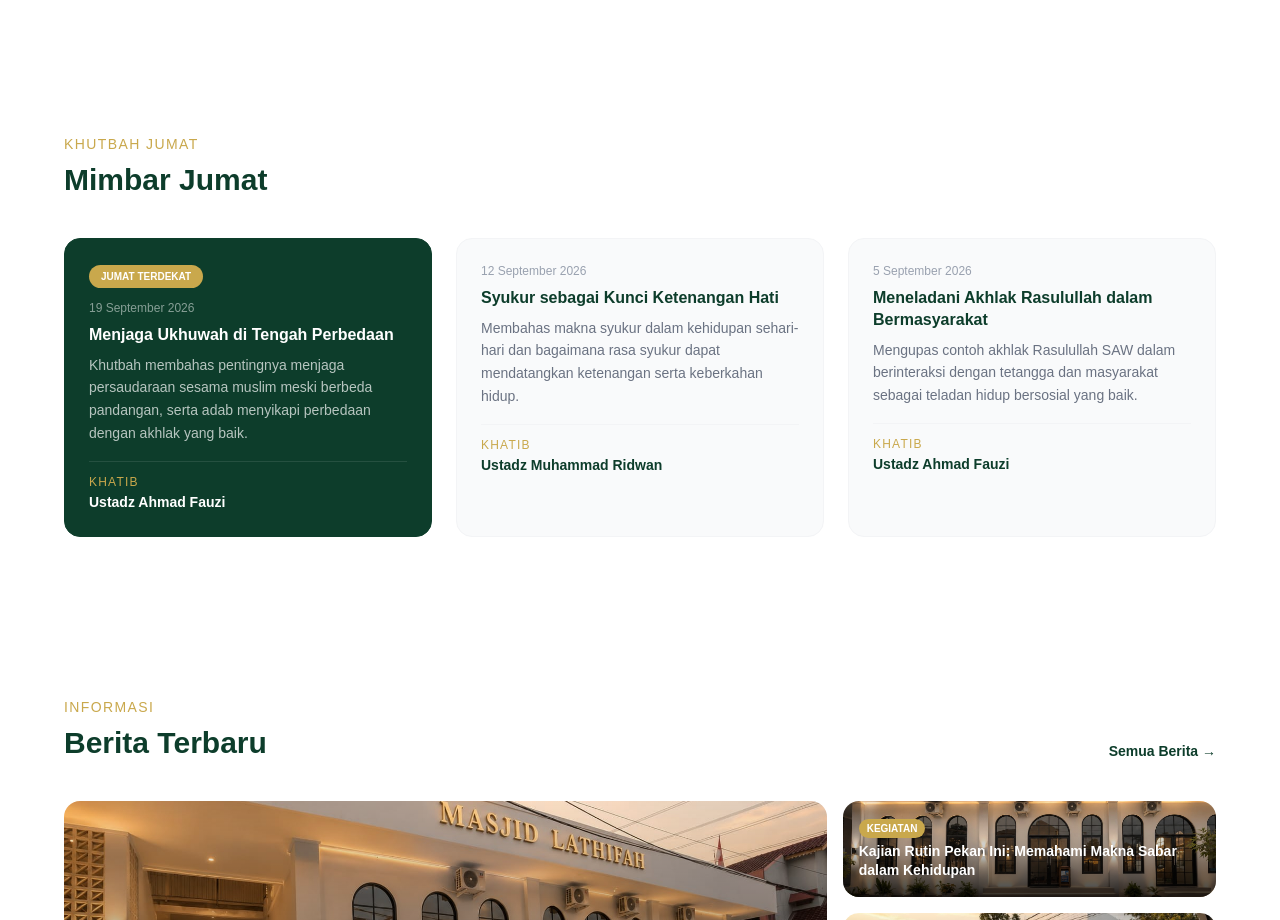
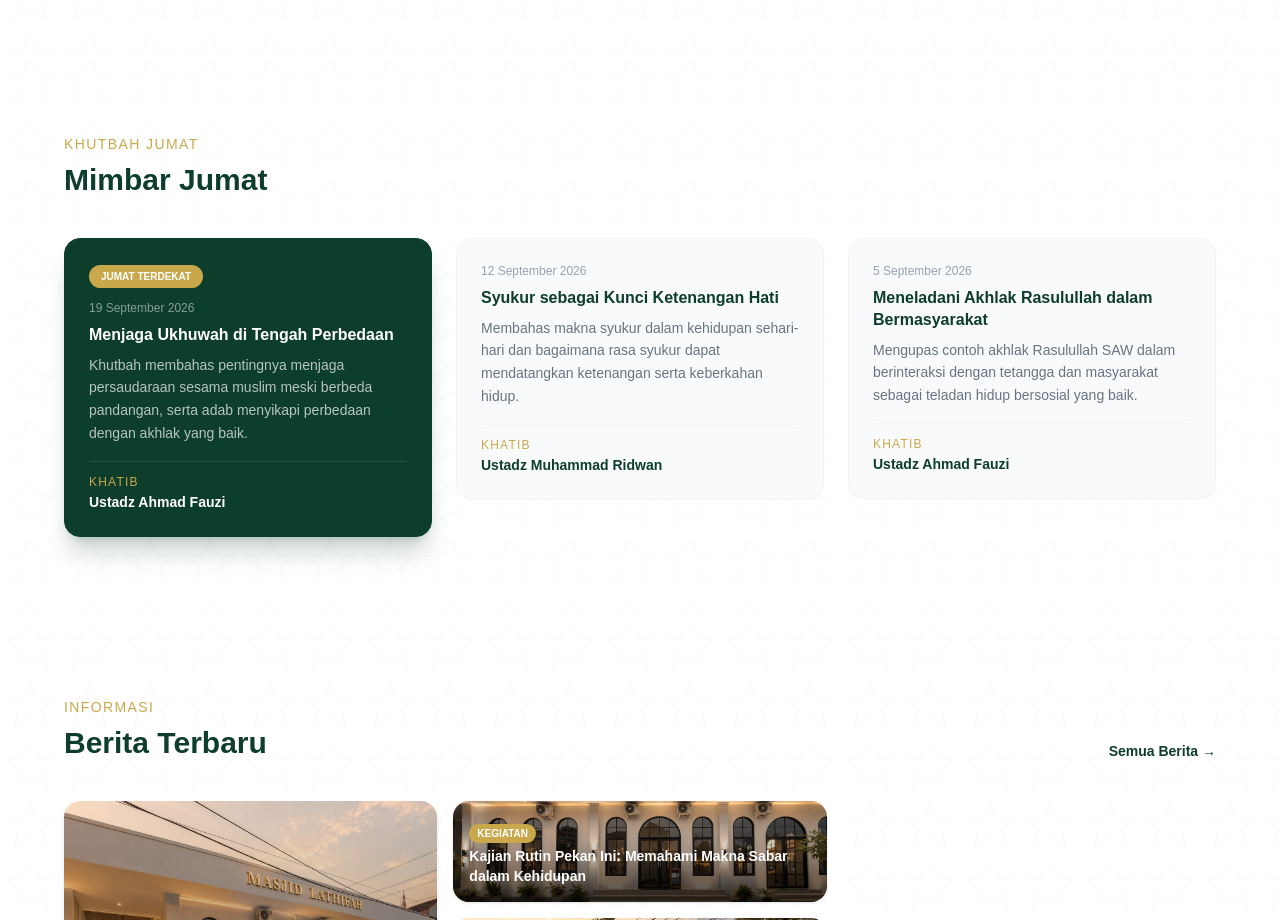
Before and after one commit to awb2201-awan/website-masjid, a Next.js app: page / in a window 1280 px wide. Shown: the part 1880-2800 px from the top of the page. Built offline with nearby package versions, Linux system fonts and the light colour scheme; no server answers.

Commit message:
add: animasi scroll

```diff
--- a/src/app/page.js
+++ b/src/app/page.js
@@ -1,5 +1,5 @@
 'use client'
-import { useState, useEffect } from 'react'
+import { useState, useEffect, useRef } from 'react'
 import Image from 'next/image'
 import JADWAL_FALLBACK from '@/data/jadwal.json'
 import MITRA from '@/data/mitra.json'
@@ -13,6 +13,54 @@ const LAYANAN = [
   { icon: '👶', judul: 'TPA / TPQ',          desc: 'Bimbingan Al-Qur\'an untuk anak-anak di lingkungan masjid.' },
   { icon: '❤️', judul: 'Sosial & Zakat',     desc: 'Pengelolaan zakat, infaq, sedekah, dan santunan dhuafa.' },
 ]
+
+/* ── HELPER: animasi muncul pas discroll ── */
+function Reveal({ children, delay = 0 }) {
+  const elRef = useRef(null)
+  const [visible, setVisible] = useState(false)
+
+  useEffect(() => {
+    const obs = new IntersectionObserver(
+      ([entry]) => {
+        if (entry.isIntersecting) {
+          setVisible(true)
+          obs.disconnect()
+        }
+      },
+      { threshold: 0.15 }
+    )
+    if (elRef.current) obs.observe(elRef.current)
+    return () => obs.disconnect()
+  }, [])
+
+  return (
+    <div
+      ref={elRef}
+      style={{ transitionDelay: `${delay}ms` }}
+      className={`transition-all duration-700 ease-out ${
+        visible ? 'opacity-100 translate-y-0' : 'opacity-0 translate-y-8'
+      }`}
+    >
+      {children}
+    </div>
+  )
+}
+
+/* ── HELPER: pattern dekoratif islami ── */
+function IslamicPattern({ className = '' }) {
+  return (
+    <svg className={`absolute pointer-events-none ${className}`} width="100%" height="100%" xmlns="http://www.w3.org/2000/svg">
+      <defs>
+        <pattern id="islamic-star" width="60" height="60" patternUnits="userSpaceOnUse">
+          <g fill="none" stroke="currentColor" strokeWidth="1">
+            <path d="M30 5 L38 22 L55 22 L41 33 L47 50 L30 39 L13 50 L19 33 L5 22 L22 22 Z" />
+          </g>
+        </pattern>
+      </defs>
+      <rect width="100%" height="100%" fill="url(#islamic-star)" />
+    </svg>
+  )
+}
 
 function Navbar({ onDonasi }) {
   const [scrolled, setScrolled] = useState(false)
@@ -37,7 +85,6 @@ function Navbar({ onDonasi }) {
           </div>
         </div>
 
-        {/* Menu desktop */}
         <div className="hidden md:flex items-center gap-8">
           {MENU.map(m => (
             <a key={m} href={`#${m.toLowerCase()}`}
@@ -46,12 +93,11 @@ function Navbar({ onDonasi }) {
             </a>
           ))}
           <button onClick={onDonasi}
-            className="bg-[#c9a84c] hover:bg-[#b8963e] text-white text-sm font-semibold px-5 py-2 rounded-full transition-colors">
+            className="bg-[#c9a84c] hover:bg-[#b8963e] text-white text-sm font-semibold px-5 py-2 rounded-full shadow-lg shadow-[#c9a84c]/20 hover:shadow-xl hover:shadow-[#c9a84c]/30 hover:scale-105 transition-all duration-300">
             Donasi
           </button>
         </div>
 
-        {/* Tombol hamburger - mobile only */}
         <button
           onClick={() => setMenuOpen(!menuOpen)}
           className="md:hidden text-white p-2"
@@ -69,7 +115,6 @@ function Navbar({ onDonasi }) {
         </button>
       </div>
 
-      {/* Dropdown menu - mobile only */}
       <div className={`md:hidden overflow-hidden transition-all duration-300 ${menuOpen ? 'max-h-96' : 'max-h-0'}`}>
         <div className="px-6 pb-4 flex flex-col gap-1">
           {MENU.map(m => (
@@ -94,7 +139,7 @@ function SectionJadwal() {
   const [tanggal, setTanggal] = useState('')
   const [timings, setTimings] = useState(null)
   const [hijri, setHijri] = useState(null)
-  const [status, setStatus] = useState('loading') // loading | ok | denied | error
+  const [status, setStatus] = useState('loading')
   const [nextInfo, setNextInfo] = useState(null)
 
   useEffect(() => {
@@ -184,8 +229,10 @@ function SectionJadwal() {
     : JADWAL_FALLBACK
 
   return (
-    <section id="jadwal" className="bg-[#0d3d2b] py-16 px-6">
-      <div className="max-w-6xl mx-auto">
+    <section id="jadwal" className="relative bg-[#0d3d2b] py-16 px-6 overflow-hidden">
+      <IslamicPattern className="inset-0 text-[#c9a84c] opacity-[0.04]" />
+      <div className="max-w-6xl mx-auto relative">
+        <Reveal>
           <div className="text-center mb-6">
             <p className="text-[#c9a84c] text-sm uppercase tracking-widest mb-2">Waktu Ibadah</p>
             <h2 className="text-white text-3xl font-bold mb-2">Jadwal Sholat Hari Ini</h2>
@@ -217,21 +264,24 @@ function SectionJadwal() {
               </p>
             </div>
           )}
+        </Reveal>
 
         <div className="grid grid-cols-2 sm:grid-cols-5 gap-4">
-          {dataTampil.map(j => {
+          {dataTampil.map((j, i) => {
             const aktif = nextInfo && nextInfo.nama === j.nama
             return (
-              <div key={j.nama}
-                className={`rounded-2xl py-6 text-center border transition-colors ${
+              <Reveal key={j.nama} delay={i * 80}>
+                <div
+                  className={`rounded-2xl py-6 text-center border transition-all duration-300 hover:-translate-y-1 ${
                     aktif
-                    ? 'bg-[#c9a84c]/20 border-[#c9a84c]'
-                    : 'bg-white/5 border-[#c9a84c]/20 hover:border-[#c9a84c]/50'
+                      ? 'bg-[#c9a84c]/20 border-[#c9a84c] shadow-lg shadow-[#c9a84c]/20'
+                      : 'bg-white/5 border-[#c9a84c]/20 hover:border-[#c9a84c]/50 hover:bg-white/10'
                   }`}>
                   <p className="text-white/60 text-xs uppercase tracking-widest mb-2">{j.nama}</p>
                   <p className="text-white font-bold text-xl">{j.waktu}</p>
                   <p className="text-[#c9a84c] text-xs mt-1">WIB</p>
                 </div>
+              </Reveal>
             )
           })}
         </div>
@@ -270,17 +320,21 @@ function DonasiOverlay({ onClose }) {
 
 function SectionMimbarJumat() {
   return (
-    <section id="mimbar-jumat" className="bg-white py-20 px-6">
-      <div className="max-w-6xl mx-auto">
+    <section id="mimbar-jumat" className="relative bg-white py-20 px-6 overflow-hidden">
+      <IslamicPattern className="inset-0 text-[#0d3d2b] opacity-[0.025]" />
+      <div className="max-w-6xl mx-auto relative">
+        <Reveal>
           <p className="text-[#c9a84c] text-sm uppercase tracking-widest mb-2">Khutbah Jumat</p>
           <h2 className="text-[#0d3d2b] text-3xl font-bold mb-10">Mimbar Jumat</h2>
+        </Reveal>
         <div className="grid grid-cols-1 md:grid-cols-3 gap-6">
           {MIMBAR_JUMAT.map((m, i) => (
-            <div key={i}
-              className={`rounded-2xl p-6 border transition-all ${
+            <Reveal key={i} delay={i * 100}>
+              <div
+                className={`rounded-2xl p-6 border transition-all duration-300 hover:-translate-y-1 ${
                   i === 0
-                  ? 'bg-[#0d3d2b] border-[#0d3d2b] text-white'
-                  : 'bg-gray-50 border-gray-100 hover:border-[#c9a84c]/30'
+                    ? 'bg-[#0d3d2b] border-[#0d3d2b] text-white shadow-xl shadow-[#0d3d2b]/20'
+                    : 'bg-gray-50 border-gray-100 hover:border-[#c9a84c]/40 hover:shadow-lg'
                 }`}>
                 {i === 0 && (
                   <span className="inline-block bg-[#c9a84c] text-white text-[10px] font-bold px-3 py-1 rounded-full mb-3">
@@ -295,10 +349,11 @@ function SectionMimbarJumat() {
                   {m.ringkasan}
                 </p>
                 <div className={`pt-3 border-t ${i === 0 ? 'border-white/10' : 'border-gray-100'}`}>
-                <p className={`text-xs uppercase tracking-widest mb-0.5 ${i === 0 ? 'text-[#c9a84c]' : 'text-[#c9a84c]'}`}>Khatib</p>
+                  <p className="text-xs uppercase tracking-widest mb-0.5 text-[#c9a84c]">Khatib</p>
                   <p className={`text-sm font-semibold ${i === 0 ? 'text-white' : 'text-[#0d3d2b]'}`}>{m.khatib}</p>
                 </div>
               </div>
+            </Reveal>
           ))}
         </div>
       </div>
@@ -308,19 +363,24 @@ function SectionMimbarJumat() {
 
 function SectionPengurus() {
   return (
-    <section id="pengurus" className="bg-gray-50 py-20 px-6">
-      <div className="max-w-6xl mx-auto">
+    <section id="pengurus" className="relative bg-gray-50 py-20 px-6 overflow-hidden">
+      <IslamicPattern className="inset-0 text-[#0d3d2b] opacity-[0.03]" />
+      <div className="max-w-6xl mx-auto relative">
+        <Reveal>
           <p className="text-[#c9a84c] text-sm uppercase tracking-widest mb-2">Struktur Organisasi</p>
           <h2 className="text-[#0d3d2b] text-3xl font-bold mb-10">Pengurus DKM Lathifah</h2>
+        </Reveal>
         <div className="grid grid-cols-2 sm:grid-cols-4 gap-6">
-          {PENGURUS.map(p => (
-            <div key={p.nama} className="text-center group">
-              <div className="w-24 h-24 mx-auto rounded-full bg-[#0d3d2b] flex items-center justify-center mb-4 border-4 border-white shadow-md group-hover:border-[#c9a84c]/40 transition-colors">
+          {PENGURUS.map((p, i) => (
+            <Reveal key={p.nama} delay={i * 80}>
+              <div className="text-center group">
+                <div className="w-24 h-24 mx-auto rounded-full bg-[#0d3d2b] flex items-center justify-center mb-4 border-4 border-white shadow-md group-hover:shadow-xl group-hover:border-[#c9a84c]/40 group-hover:-translate-y-1 transition-all duration-300">
                   <span className="text-[#c9a84c] font-extrabold text-xl">{p.inisial}</span>
                 </div>
                 <p className="font-bold text-[#0d3d2b] text-sm leading-snug">{p.nama}</p>
                 <p className="text-gray-400 text-xs mt-1">{p.jabatan}</p>
               </div>
+            </Reveal>
           ))}
         </div>
       </div>
@@ -332,8 +392,10 @@ function SectionBerita() {
   const featured = BERITA_ALL[0]
   const smalls   = BERITA_ALL.slice(1, 4)
   return (
-    <section id="berita" className="bg-white py-20 px-6">
-      <div className="max-w-6xl mx-auto">
+    <section id="berita" className="relative bg-white py-20 px-6 overflow-hidden">
+      <IslamicPattern className="inset-0 text-[#0d3d2b] opacity-[0.025]" />
+      <div className="max-w-6xl mx-auto relative">
+        <Reveal>
           <div className="flex justify-between items-end mb-10">
             <div>
               <p className="text-[#c9a84c] text-sm uppercase tracking-widest mb-2">Informasi</p>
@@ -343,10 +405,12 @@ function SectionBerita() {
               Semua Berita →
             </a>
           </div>
+        </Reveal>
 
         <div className="grid grid-cols-1 lg:grid-cols-3 gap-4">
           {featured && (
-            <div className="lg:col-span-2 relative rounded-2xl overflow-hidden h-80 group cursor-pointer">
+            <Reveal>
+              <div className="lg:col-span-2 relative rounded-2xl overflow-hidden h-80 group cursor-pointer shadow-md hover:shadow-2xl transition-shadow duration-300">
                 <Image src={featured.img} alt={featured.judul} fill className="object-cover group-hover:scale-105 transition-transform duration-500" />
                 <div className="absolute inset-0 bg-gradient-to-t from-black/80 via-black/30 to-transparent" />
                 <div className="absolute bottom-0 left-0 p-6">
@@ -357,11 +421,13 @@ function SectionBerita() {
                   <p className="text-white/70 text-sm line-clamp-2">{featured.ringkasan}</p>
                 </div>
               </div>
+            </Reveal>
           )}
 
           <div className="flex flex-col gap-4">
-            {smalls.map(b => (
-              <div key={b.id} className="relative rounded-2xl overflow-hidden h-[calc((320px-16px)/3)] group cursor-pointer flex-1">
+            {smalls.map((b, i) => (
+              <Reveal key={b.id} delay={i * 100}>
+                <div className="relative rounded-2xl overflow-hidden h-[calc((320px-16px)/3)] group cursor-pointer shadow-sm hover:shadow-lg transition-shadow duration-300">
                   <Image src={b.img} alt={b.judul} fill className="object-cover group-hover:scale-105 transition-transform duration-500" />
                   <div className="absolute inset-0 bg-gradient-to-t from-black/80 via-black/20 to-transparent" />
                   <div className="absolute bottom-0 left-0 p-4">
@@ -371,6 +437,7 @@ function SectionBerita() {
                     <p className="text-white font-semibold text-sm line-clamp-2 leading-snug">{b.judul}</p>
                   </div>
                 </div>
+              </Reveal>
             ))}
           </div>
         </div>
@@ -386,10 +453,12 @@ function SectionMitra() {
         <p className="text-[#0d3d2b]/40 text-xs uppercase tracking-widest font-bold">Mitra & Kolaborasi</p>
       </div>
       <div className="relative">
+        <div className="absolute left-0 top-0 bottom-0 w-16 bg-gradient-to-r from-gray-50 to-transparent z-10" />
+        <div className="absolute right-0 top-0 bottom-0 w-16 bg-gradient-to-l from-gray-50 to-transparent z-10" />
         <div className="flex gap-6 animate-[marquee_20s_linear_infinite] w-max">
           {[...MITRA, ...MITRA].map((m, i) => (
             <div key={i}
-              className="flex-shrink-0 w-32 h-16 bg-white rounded-xl border border-gray-100 shadow-sm flex flex-col items-center justify-center gap-1 px-3">
+              className="flex-shrink-0 w-32 h-16 bg-white rounded-xl border border-gray-100 shadow-sm hover:shadow-md hover:border-[#c9a84c]/30 transition-all flex flex-col items-center justify-center gap-1 px-3">
               <span className="text-[#0d3d2b] font-extrabold text-sm">{m.inisial}</span>
               <span className="text-gray-400 text-[10px] text-center leading-tight">{m.nama}</span>
             </div>
@@ -422,6 +491,7 @@ export default function Home() {
         <div className="absolute inset-0 bg-gradient-to-t from-[#0d3d2b]/90 via-transparent to-transparent" />
         <div className="relative z-10 max-w-6xl mx-auto px-6 w-full pt-24 pb-16">
           <div className="max-w-2xl">
+            <Reveal>
               <p className="text-[#c9a84c] text-sm tracking-widest uppercase mb-3">بِسْمِ اللَّهِ الرَّحْمَنِ الرَّحِيمِ</p>
               <p className="text-white/60 text-sm tracking-widest uppercase mb-4">Selamat Datang di</p>
               <h1 className="text-white text-5xl lg:text-7xl font-extrabold leading-tight mb-2">Masjid</h1>
@@ -431,13 +501,14 @@ export default function Home() {
                 informasi dan kegiatan Masjid Lathifah.
               </p>
               <div className="flex gap-4">
-              <a href="#tentang" className="bg-[#c9a84c] hover:bg-[#b8963e] text-white font-semibold px-6 py-3 rounded-full transition-colors">
+                <a href="#tentang" className="bg-[#c9a84c] hover:bg-[#b8963e] text-white font-semibold px-6 py-3 rounded-full shadow-lg shadow-[#c9a84c]/30 hover:shadow-xl hover:shadow-[#c9a84c]/40 hover:scale-105 transition-all duration-300">
                   Kenal Masjid
                 </a>
-              <a href="#jadwal" className="border border-white/40 hover:border-white text-white font-semibold px-6 py-3 rounded-full transition-colors">
+                <a href="#jadwal" className="border border-white/40 hover:border-white hover:bg-white/10 text-white font-semibold px-6 py-3 rounded-full backdrop-blur-sm hover:scale-105 transition-all duration-300">
                   Lihat Jadwal Sholat
                 </a>
               </div>
+            </Reveal>
           </div>
         </div>
       </section>
@@ -449,28 +520,34 @@ export default function Home() {
             { icon: '🕌', judul: 'Tentang Masjid', sub: 'Profil & informasi', href: '#tentang' },
             { icon: '📅', judul: 'Kegiatan',        sub: 'Agenda & program',   href: '#layanan' },
             { icon: '📰', judul: 'Berita',           sub: 'Info terkini',       href: '#berita' },
-          ].map(item => (
-            <a key={item.judul} href={item.href}
-               className="flex items-center gap-4 p-4 border border-gray-100 rounded-2xl hover:border-[#c9a84c]/40 hover:shadow-sm transition-all group">
-              <div className="w-10 h-10 rounded-xl bg-[#0d3d2b]/10 flex items-center justify-center text-xl flex-shrink-0">
+          ].map((item, i) => (
+            <Reveal key={item.judul} delay={i * 100}>
+              <a href={item.href}
+                 className="flex items-center gap-4 p-4 border border-gray-100 rounded-2xl hover:border-[#c9a84c]/40 hover:shadow-md hover:-translate-y-0.5 transition-all duration-300 group">
+                <div className="w-10 h-10 rounded-xl bg-[#0d3d2b]/10 flex items-center justify-center text-xl flex-shrink-0 group-hover:bg-[#c9a84c]/20 transition-colors">
                   {item.icon}
                 </div>
                 <div className="flex-1">
                   <p className="font-semibold text-[#0d3d2b] text-sm">{item.judul}</p>
                   <p className="text-gray-400 text-xs">{item.sub}</p>
                 </div>
-              <span className="text-gray-300 group-hover:text-[#c9a84c] transition-colors">→</span>
+                <span className="text-gray-300 group-hover:text-[#c9a84c] group-hover:translate-x-1 transition-all">→</span>
               </a>
+            </Reveal>
           ))}
         </div>
       </section>
 
       {/* ── TENTANG ── */}
-      <section id="tentang" className="bg-gray-50 py-20 px-6">
-        <div className="max-w-6xl mx-auto">
+      <section id="tentang" className="relative bg-gray-50 py-20 px-6 overflow-hidden">
+        <IslamicPattern className="inset-0 text-[#0d3d2b] opacity-[0.03]" />
+        <div className="max-w-6xl mx-auto relative">
+          <Reveal>
             <p className="text-[#c9a84c] text-sm uppercase tracking-widest mb-2">Tentang Kami</p>
             <h2 className="text-[#0d3d2b] text-3xl font-bold mb-10">Masjid Lathifah</h2>
+          </Reveal>
           <div className="grid grid-cols-1 lg:grid-cols-2 gap-12 items-center">
+            <Reveal>
               <div>
                 <p className="text-gray-600 leading-relaxed mb-4">
                   Masjid Lathifah adalah masjid yang berlokasi di lingkungan perumahan, menjadi
@@ -482,25 +559,33 @@ export default function Home() {
                   kebutuhan ibadah dan kegiatan keagamaan warga sekitar setiap harinya.
                 </p>
               </div>
-            <div className="relative h-72 rounded-2xl overflow-hidden shadow-lg">
+            </Reveal>
+            <Reveal delay={150}>
+              <div className="relative h-72 rounded-2xl overflow-hidden shadow-lg hover:shadow-2xl transition-shadow duration-300">
                 <Image src="/masjid-2.jpg" alt="Masjid Lathifah" fill className="object-cover" />
               </div>
+            </Reveal>
           </div>
         </div>
       </section>
 
       {/* ── LAYANAN ── */}
-      <section id="layanan" className="bg-white py-20 px-6">
-        <div className="max-w-6xl mx-auto">
+      <section id="layanan" className="relative bg-white py-20 px-6 overflow-hidden">
+        <IslamicPattern className="inset-0 text-[#0d3d2b] opacity-[0.03]" />
+        <div className="max-w-6xl mx-auto relative">
+          <Reveal>
             <p className="text-[#c9a84c] text-sm uppercase tracking-widest mb-2">Layanan Kami</p>
             <h2 className="text-[#0d3d2b] text-3xl font-bold mb-10">Kegiatan & Fasilitas</h2>
+          </Reveal>
           <div className="grid grid-cols-1 sm:grid-cols-2 lg:grid-cols-4 gap-6">
-            {LAYANAN.map(l => (
-              <div key={l.judul} className="p-6 border border-gray-100 rounded-2xl hover:border-[#c9a84c]/30 hover:shadow-sm transition-all">
+            {LAYANAN.map((l, i) => (
+              <Reveal key={l.judul} delay={i * 100}>
+                <div className="p-6 bg-white border border-gray-100 rounded-2xl hover:border-[#c9a84c]/40 hover:shadow-xl hover:-translate-y-1 transition-all duration-300">
                   <div className="text-3xl mb-4">{l.icon}</div>
                   <h3 className="font-bold text-[#0d3d2b] mb-2">{l.judul}</h3>
                   <p className="text-gray-500 text-sm leading-relaxed">{l.desc}</p>
                 </div>
+              </Reveal>
             ))}
           </div>
         </div>
@@ -513,15 +598,20 @@ export default function Home() {
       <SectionBerita />
 
       {/* ── GALERI ── */}
-      <section id="galeri" className="bg-gray-50 py-20 px-6">
-        <div className="max-w-6xl mx-auto">
+      <section id="galeri" className="relative bg-gray-50 py-20 px-6 overflow-hidden">
+        <IslamicPattern className="inset-0 text-[#0d3d2b] opacity-[0.03]" />
+        <div className="max-w-6xl mx-auto relative">
+          <Reveal>
             <p className="text-[#c9a84c] text-sm uppercase tracking-widest mb-2">Galeri</p>
             <h2 className="text-[#0d3d2b] text-3xl font-bold mb-10">Dokumentasi Masjid</h2>
+          </Reveal>
           <div className="grid grid-cols-1 sm:grid-cols-2 lg:grid-cols-3 gap-4">
             {['/hero-bg.jpg', '/masjid-2.jpg', '/masjid-3.jpg'].map((src, i) => (
-              <div key={i} className="relative h-56 rounded-2xl overflow-hidden group">
+              <Reveal key={i} delay={i * 100}>
+                <div className="relative h-56 rounded-2xl overflow-hidden group shadow-sm hover:shadow-xl transition-shadow duration-300">
                   <Image src={src} alt={`Foto masjid ${i+1}`} fill className="object-cover group-hover:scale-105 transition-transform duration-500" />
                 </div>
+              </Reveal>
             ))}
           </div>
         </div>
```
Lines whose indentation alone changed are shown as unchanged.
